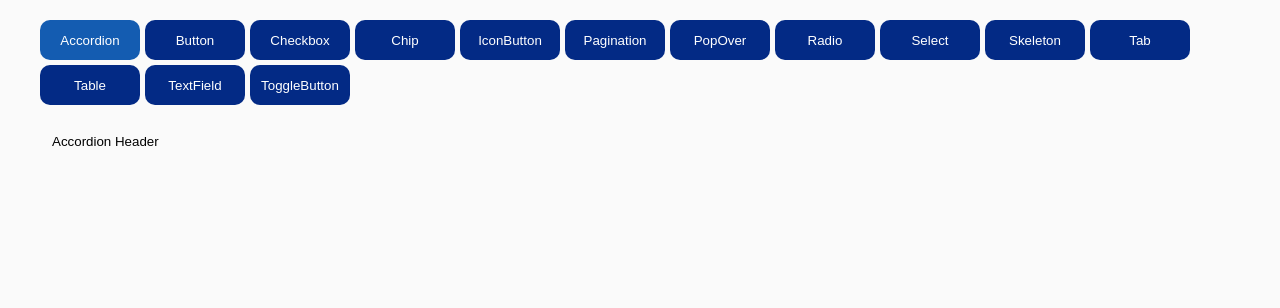
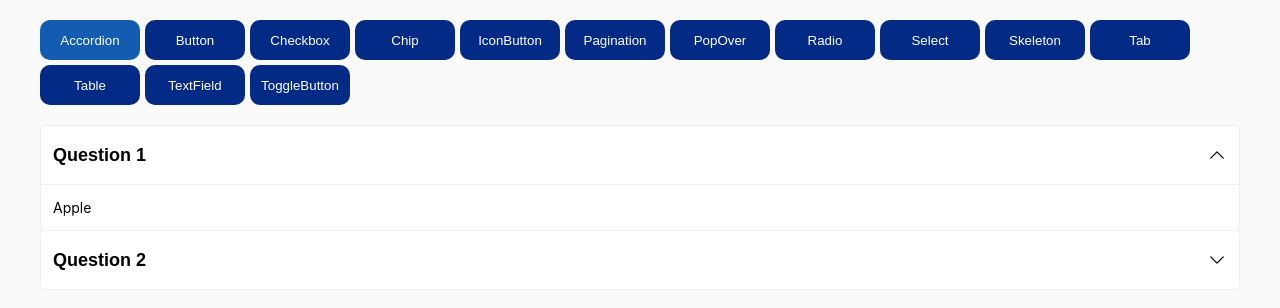
Before and after one commit to UsePlease-UI/PPudding, a React (Create React App) app: page / in a window 1280 px wide. Shown: the top 308 px of the page. Built offline with nearby package versions, Linux system fonts and the light colour scheme.

Commit message:
feat : Accordion 추가

```diff
--- a/src/components/atoms/Accordion.tsx
+++ b/src/components/atoms/Accordion.tsx
@@ -1,6 +1,4 @@
 /** @jsxImportSource @emotion/react */
-
-import { useState } from 'react';
 
 import FlexBox from 'components/atoms/FlexBox';
 import AccordionProvider from 'contexts/AccordionContext';
@@ -9,23 +7,14 @@ import { CSSInterpolation } from '@emotion/serialize';
 
 type AccordionType = {
     children: React.ReactNode;
+    isExpanded?: boolean;
+    onChange?: (event: React.MouseEvent<HTMLButtonElement>, isExpanded: boolean) => void;
     customCSS?: CSSInterpolation;
 };
 
-export default function Accordion({ children, customCSS = {} }: AccordionType) {
-    const [selected, setSelected] = useState<string | number>('');
-
+export default function Accordion({ isExpanded, onChange, children, customCSS = { width: '100%' } }: AccordionType) {
     return (
-        <AccordionProvider
-            value={selected}
-            onChange={(newValue) => {
-                if (selected === newValue) {
-                    setSelected('');
-                } else {
-                    setSelected(newValue);
-                }
-            }}
-        >
+        <AccordionProvider isExpanded={isExpanded} onChange={onChange}>
             <FlexBox direction="column" customCSS={customCSS}>
                 {children}
             </FlexBox>
--- a/src/components/atoms/AccordionHeader.tsx
+++ b/src/components/atoms/AccordionHeader.tsx
@@ -17,18 +17,38 @@ type AccordionHeaderType = {
 
 const headingStyle = css({
     minWidth: 250,
+    width: '100%',
+    minHeight: 60,
+    border: '1px solid #eeeeee',
+    borderRadius: 4,
+    backgroundColor: '#ffffff'
+});
+
+const buttonStyle = css({
+    width: '100%',
+    height: '100%',
     padding: '5px 12px',
-    fontSize: 14,
-    lineHeight: 1.5
+    cursor: 'pointer'
 });
 
 const titleStyle = css({
     display: 'flex',
-    alignItems: 'center'
+    alignItems: 'center',
+    justifyContent: 'space-between',
+    fontSize: 18,
+    fontWeight: 600,
+    lineHeight: 1.5,
+    '& *': {
+        fontSize: 18,
+        fontWeight: 600,
+        lineHeight: 1.5
+    }
 });
 
-const buttonStyle = css({
-    border: 1
+const iconStyle = css({
+    width: 20,
+    height: 20,
+    '& svg': { width: 20, height: 20 }
 });
 
 export default function AccordionHeader({
@@ -38,23 +58,31 @@ export default function AccordionHeader({
     index,
     customCSS = {}
 }: AccordionHeaderType) {
-    const { value, onChange } = useAccordionContext();
-    const isOpen = index === value;
+    const { isExpanded, onChange } = useAccordionContext();
 
     return (
-        <h3 css={css([headingStyle, customCSS])}>
+        <h3
+            css={css([
+                headingStyle,
+                {
+                    borderBottomLeftRadius: isExpanded ? 0 : 4,
+                    borderBottomRightRadius: isExpanded ? 0 : 4
+                },
+                customCSS
+            ])}
+        >
             <button
                 id={`accordian${index}-id`}
                 type="button"
-                aria-expanded={isOpen}
+                aria-expanded={isExpanded}
                 aria-controls={`sect${index}`}
-                onClick={() => onChange(index)}
+                onClick={(e) => onChange(e, !isExpanded)}
                 css={buttonStyle}
             >
                 <div css={titleStyle}>
                     {children}
                     {hasIcon && (
-                        <span css={css({ transform: isOpen ? 'rotate(180deg)' : 'initial' })}>
+                        <span css={css([iconStyle, { transform: isExpanded ? 'rotate(180deg)' : 'initial' }])}>
                             {icon ?? <ChevronDownIcon />}
                         </span>
                     )}
--- a/src/components/atoms/AccordionPanel.tsx
+++ b/src/components/atoms/AccordionPanel.tsx
@@ -10,15 +10,37 @@ type AccordionPanelType = {
     children: React.ReactNode;
 };
 
+const panelStyle = css({
+    backgroundColor: '#ffffff',
+    borderTop: 0,
+    borderBottomLeftRadius: 4,
+    borderBottomRightRadius: 4,
+    marginBottom: '-1px',
+    fontSize: 14,
+    lineHeight: 1.5,
+    '& *': {
+        fontSize: 14,
+        lineHeight: 1.5
+    }
+});
+
 export default function AccordionPanel({ index, children }: AccordionPanelType) {
-    const { value } = useAccordionContext();
+    const { isExpanded } = useAccordionContext();
 
     return (
         <div
             id={`sect${index}`}
             aria-labelledby={`accordian${index}-id`}
             role="region"
-            css={css({ visibility: value === index ? 'visible' : 'hidden' })}
+            css={css([
+                {
+                    height: isExpanded ? 'auto' : 0,
+                    padding: isExpanded ? 12 : 0,
+                    border: isExpanded ? '1px solid #eeeeee' : 0,
+                    visibility: isExpanded ? 'visible' : 'hidden'
+                },
+                panelStyle
+            ])}
         >
             {children}
         </div>
--- a/src/contexts/AccordionContext.tsx
+++ b/src/contexts/AccordionContext.tsx
@@ -1,14 +1,14 @@
-import { createContext, useContext, useMemo } from 'react';
+import { createContext, useCallback, useContext, useMemo, useState } from 'react';
 
 type AccordionContextType = {
-    value: string | number;
-    onChange: (newValue: string | number) => void;
+    isExpanded: boolean;
+    onChange: (event: React.MouseEvent<HTMLButtonElement>, isExpanded: boolean) => void;
 };
 
 type AccordionProviderType = {
     children: React.ReactNode;
-    value: string | number;
-    onChange: (newValue: string | number) => void;
+    isExpanded?: boolean;
+    onChange?: (event: React.MouseEvent<HTMLButtonElement>, isExpanded: boolean) => void;
 };
 
 const AccordionContext = createContext<AccordionContextType | undefined>(undefined);
@@ -23,8 +23,23 @@ export const useAccordionContext = () => {
     return context;
 };
 
-export default function AccordionProvider({ children, value, onChange }: AccordionProviderType) {
-    const context: AccordionContextType = useMemo(() => ({ value, onChange }), [value, onChange]);
+export default function AccordionProvider({ children, isExpanded, onChange }: AccordionProviderType) {
+    const [selected, setSelected] = useState<boolean>(isExpanded ?? false);
+
+    const handleChange = useCallback(
+        (event: React.MouseEvent<HTMLButtonElement>, curIsExpanded: boolean) => {
+            setSelected((prev) => !prev);
+            if (onChange) {
+                onChange(event, curIsExpanded);
+            }
+        },
+        [selected, onChange]
+    );
+
+    const context: AccordionContextType = useMemo(
+        () => ({ isExpanded: selected, onChange: handleChange }),
+        [isExpanded, handleChange]
+    );
 
     return <AccordionContext.Provider value={context}>{children}</AccordionContext.Provider>;
 }
--- a/src/examples/AccordionExample.tsx
+++ b/src/examples/AccordionExample.tsx
@@ -1,12 +1,34 @@
+import { useState } from 'react';
+
 import Accordion from 'components/atoms/Accordion';
 import AccordionHeader from 'components/atoms/AccordionHeader';
 import AccordionPanel from 'components/atoms/AccordionPanel';
+import FlexBox from 'components/atoms/FlexBox';
 
 export default function AccordionExample() {
+    const [panel, setPanel] = useState('panel1');
+
+    // Reference : https://stackoverflow.com/questions/32782922/what-do-multiple-arrow-functions-mean-in-javascript
+    // *함수를 return하는 함수
+    // eslint-disable-next-line @typescript-eslint/no-unused-vars
+    const handleChange = (newValue: string) => (_event: React.MouseEvent<HTMLButtonElement>, isExpanded: boolean) => {
+        // eslint-disable-next-line no-console
+        console.log('i am controlled!', newValue);
+        // eslint-disable-next-line no-console
+        console.log('i am currently expanded', isExpanded);
+        setPanel(newValue);
+    };
+
     return (
-        <Accordion>
-            <AccordionHeader index={1}>Accordion Header</AccordionHeader>
-            <AccordionPanel index={1}>ccccc</AccordionPanel>
-        </Accordion>
+        <FlexBox direction="column" customCSS={{ width: '100%' }}>
+            <Accordion isExpanded={panel === 'panel1'} onChange={handleChange('panel1')}>
+                <AccordionHeader index={1}>Question 1</AccordionHeader>
+                <AccordionPanel index={1}>Apple</AccordionPanel>
+            </Accordion>
+            <Accordion>
+                <AccordionHeader index={2}>Question 2</AccordionHeader>
+                <AccordionPanel index={2}>Banana</AccordionPanel>
+            </Accordion>
+        </FlexBox>
     );
 }
```
